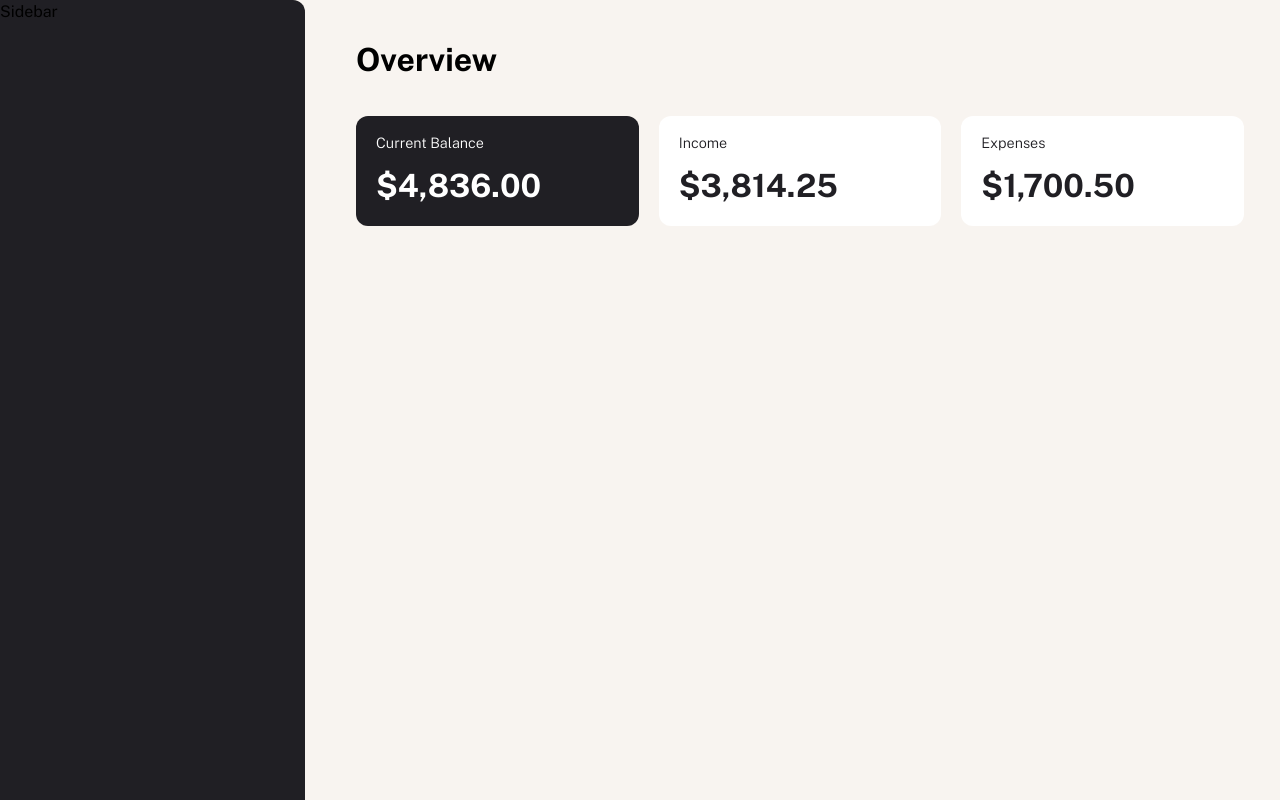
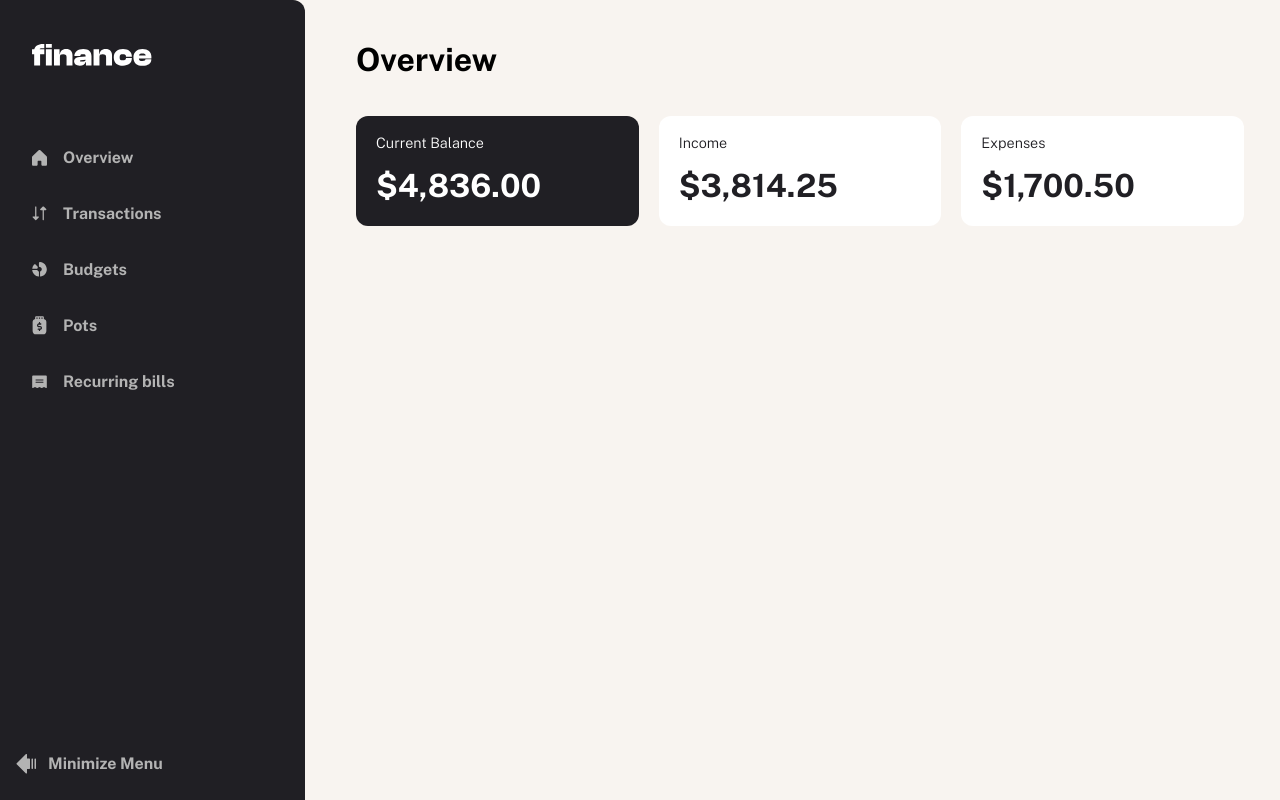
Before and after one commit to salmafadlabdulrahman/Personal-Finance-App, a Next.js app: page / in a window 1280 px wide. Built offline with nearby package versions, Linux system fonts and the light colour scheme.

Commit message:
build the sidebar

```diff
--- a/app/component/Sidebar.tsx
+++ b/app/component/Sidebar.tsx
@@ -1,8 +1,47 @@
+import Image from "next/image";
+import SidebarItem from "./SidebarItem";
+
 const Sidebar = () => {
+  const sidebarNav = [
+    { item: "Overview", icon: "/assets/images/icon-nav-overview.svg" },
+    { item: "Transactions", icon: "/assets/images/icon-nav-transactions.svg" },
+    { item: "Budgets", icon: "/assets/images/icon-nav-budgets.svg" },
+    { item: "Pots", icon: "/assets/images/icon-nav-pots.svg" },
+    {
+      item: "Recurring bills",
+      icon: "/assets/images/icon-nav-recurring-bills.svg",
+    },
+  ];
+
   return (
-    <div className="block">
-      <div className="bg-grey900 h-screen w-[305px] rounded-se-xl fixed">
-        Sidebar
+    <div className="bg-grey900 h-screen w-[305px] rounded-se-xl fixed flex flex-col">
+      <div className="mt-8 h-screen">
+        <div className="pl-8 pt-3">
+          <Image
+            src={"/assets/images/logo-large.svg"}
+            alt="logo"
+            width={120}
+            height={120}
+          />
+        </div>
+
+        <div className="mt-[4em]">
+          {sidebarNav.map((nav, i) => (
+            <div key={i}>
+              <SidebarItem navText={nav.item} icon={nav.icon} />
+            </div>
+          ))}
+        </div>
+      </div>
+
+      <div className="flex items-center gap-3 pb-6 pl-4">
+        <Image
+          src={"/assets/images/icon-minimize-menu.svg"}
+          alt="close modal icon"
+          width={20}
+          height={20}
+        />
+        <p className="text-grey300 font-bold">Minimize Menu</p>
       </div>
     </div>
   );
--- /dev/null
+++ b/app/component/SidebarItem.tsx
@@ -0,0 +1,22 @@
+import Image from "next/image";
+import Link from "next/link";
+
+interface sidebarItemProps {
+  navText: string;
+  icon: string;
+}
+
+const SidebarItem = ({ navText, icon }: sidebarItemProps) => {
+  return (
+    <div className="pl-4 w-[280px]">
+      <div className="flex items-center gap-4 p-4">
+        <Image src={icon} alt="icon" width={15} height={15} />
+        <Link href="/pages/transactions" className="text-grey300 font-bold">
+          {navText}
+        </Link>
+      </div>
+    </div>
+  );
+};
+
+export default SidebarItem;
```
